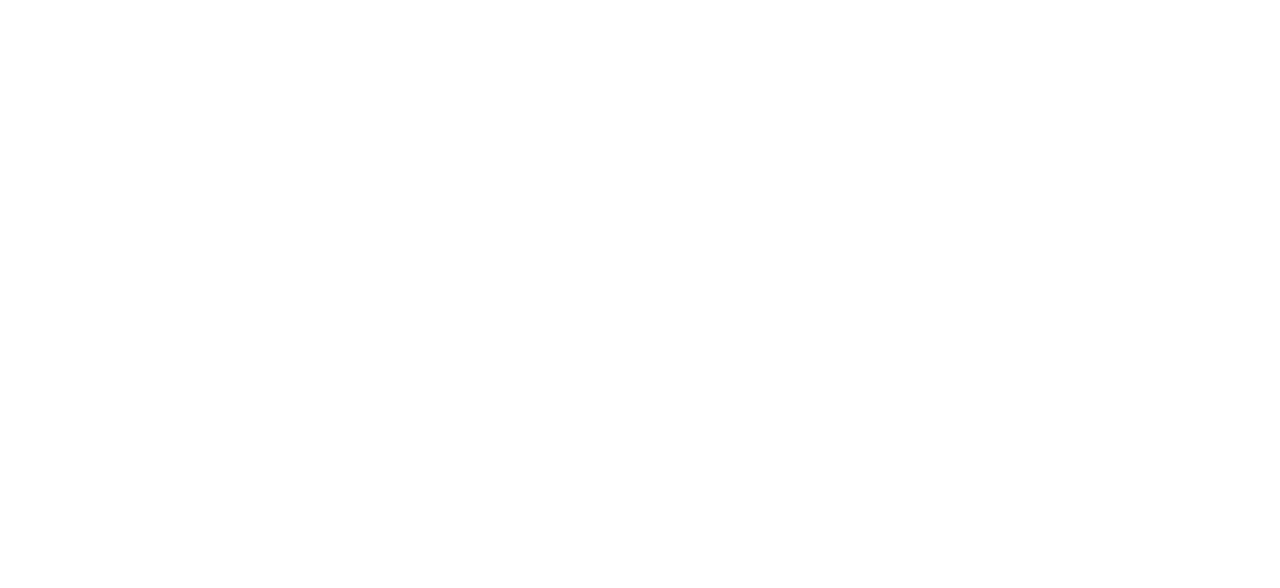
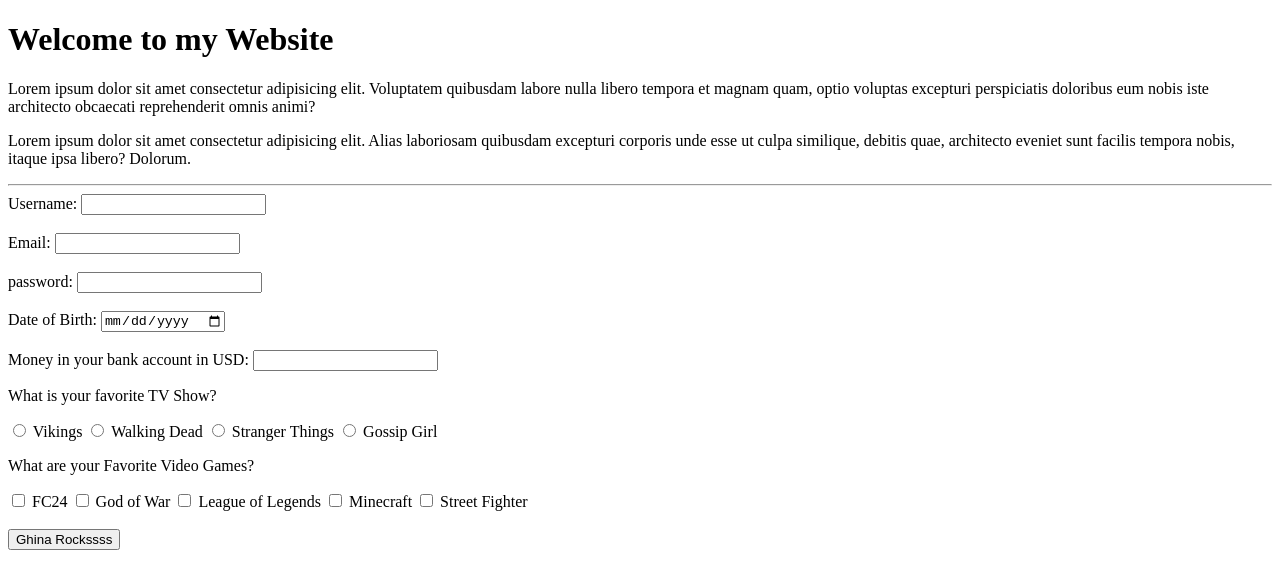
Before and after one commit to NewtonInternationalSchool/TRONC-COMMUN-LEARNING-HTML, a plain HTML site: page Tronc Commun H/index.html in a window 1280 px wide. Drawn offline with Linux system fonts and the light colour scheme.

Commit message:
push of 30/11/1990

```diff
--- a/Tronc Commun H/index.html
+++ b/Tronc Commun H/index.html
@@ -6,6 +6,49 @@
     <title>Adam's Website</title>
 </head>
 <body>
+    <h1>Welcome to my Website</h1>
+    <p>Lorem ipsum dolor sit amet consectetur adipisicing elit. Voluptatem quibusdam labore nulla libero tempora et magnam quam, optio voluptas excepturi perspiciatis doloribus eum nobis iste architecto obcaecati reprehenderit omnis animi?</p>
+    <p>Lorem ipsum dolor sit amet consectetur adipisicing elit. Alias laboriosam quibusdam excepturi corporis unde esse ut culpa similique, debitis quae, architecto eveniet sunt facilis tempora nobis, itaque ipsa libero? Dolorum.</p>
+    <!-- 4 types of tag names that we open and never close: br hr img & input -->
+    <hr>
+    <!-- <a href="https://google.com"><img src="images/bentley.png" alt="bentley image" width="300"></a> -->
+    <form action="">
+        <label for="rabia24">Username:</label>
+        <!-- To add a mandatory field, you need to add the attribute required as shown below -->
+        <input type="text" id="rabia24" name="user" required><br><br>
+        <label for="email">Email:</label>
+        <input type="email" id="email" name="email"><br><br>
+        <label for="pass">password:</label>
+        <input type="password" id="pass" name="pwd"><br><br>
+        <label for="dob">Date of Birth:</label>
+        <input type="date" id="dob" name="date"><br><br>
+        <label for="cash">Money in your bank account in USD:</label>
+        <input type="number" id="cash" name="money" step="100"><br>
 
+        <!-- IT VERY IMPORTANT TO KEEP IN MIND THAT IN RADIO, IF YOU WANT TO HAVE ONE SINGLE OPTION, YOU NEED TO SPECIFY THE SAME NAME IN EVERY RADIO OPTION -->
+        <p>What is your favorite TV Show?</p>
+        <input type="radio" id="vikings" name="tvshow">
+        <label for="vikings">Vikings</label>
+        <input type="radio" id="walking" name="tvshow">
+        <label for="walking">Walking Dead</label>
+        <input type="radio" id="stranger" name="tvshow">
+        <label for="stranger">Stranger Things</label>
+        <input type="radio" id="gossip" name="tvshow">
+        <label for="gossip">Gossip Girl</label>
+
+        <p>What are your Favorite Video Games?</p>
+        <input type="checkbox" id="fc24" name="games">
+        <label for="fc24">FC24</label>
+        <input type="checkbox" id="gow" name="games">
+        <label for="gow">God of War</label>
+        <input type="checkbox" id="lol" name="games">
+        <label for="lol">League of Legends</label>
+        <input type="checkbox" id="mine" name="games">
+        <label for="mine">Minecraft</label>
+        <input type="checkbox" id="sf" name="games">
+        <label for="sf">Street Fighter</label><br><br>
+
+        <input type="submit" value="Ghina Rockssss">
+    </form>
 </body>
 </html>
```
Also changed, not shown: Tronc Commun F/Introduction to HTML.html (added, +73 -0 lines), Tronc Commun F/index.html (+4 -66 lines).
